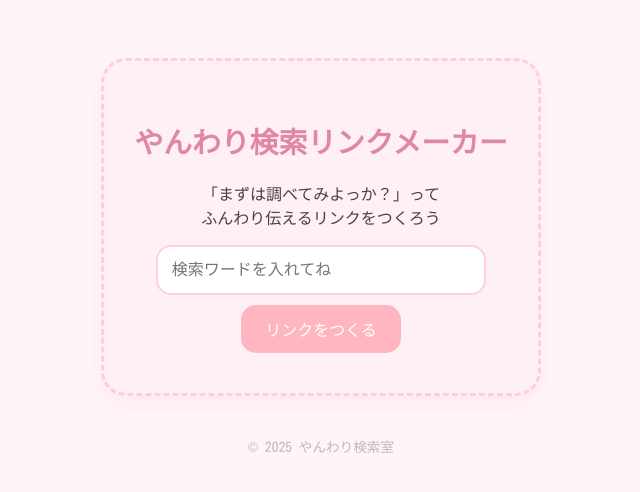
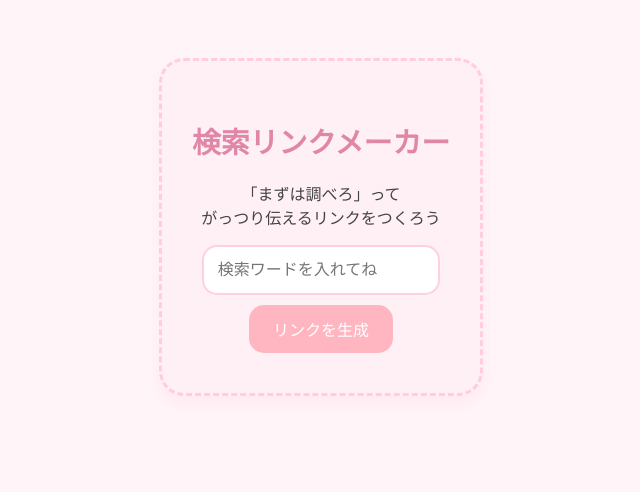
Before and after one commit to hackparking/ggrksbaka, a plain HTML site: page index.html in a window 1280 px wide. Shown: the whole page, without its empty margins (319-959 px from the left). Drawn offline with Linux system fonts and the light colour scheme.

Commit message:
Update index.html

```diff
--- a/index.html
+++ b/index.html
@@ -2,7 +2,7 @@
 <html lang="ja">
 <head>
   <meta charset="UTF-8">
-  <title>やんわり検索リンクメーカー</title>
+  <title>検索リンクメーカー</title>
   <meta name="viewport" content="width=device-width, initial-scale=1">
   <link href="https://fonts.googleapis.com/css2?family=Kosugi+Maru&display=swap" rel="stylesheet">
   <style>
@@ -81,21 +81,21 @@
 </head>
 <body>
   <div class="container">
-    <h1>やんわり検索リンクメーカー</h1>
-    <p>「まずは調べてみよっか？」って<br>ふんわり伝えるリンクをつくろう</p>
+    <h1>検索リンクメーカー</h1>
+    <p>「まずは調べろ」って<br>がっつり伝えるリンクをつくろう</p>
 
     <input type="text" id="keywordInput" placeholder="検索ワードを入れてね">
     <br>
-    <button onclick="generateLink()">リンクをつくる</button>
+    <button onclick="generateLink()">リンクを生成</button>
 
     <div class="link-output" id="linkBox" style="display: none;">
-      <p>このリンクを送ってみてね：</p>
+      <p>このリンクを害基地に送ろう：</p>
       <a id="generatedLink" href="#" target="_blank"></a>
     </div>
   </div>
 
   <div class="footer">
-    © 2025 やんわり検索室
+
   </div>
 
   <script>
```
